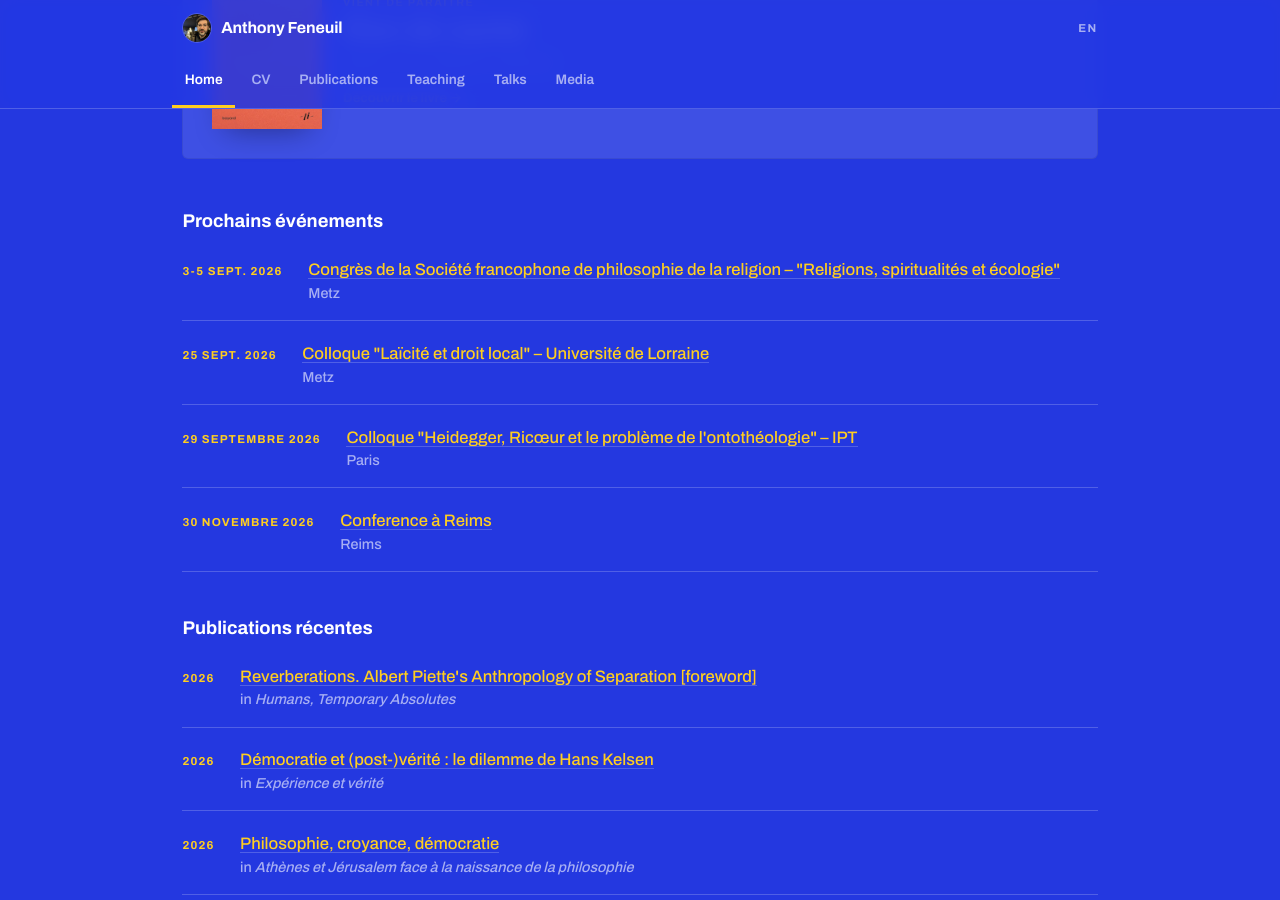
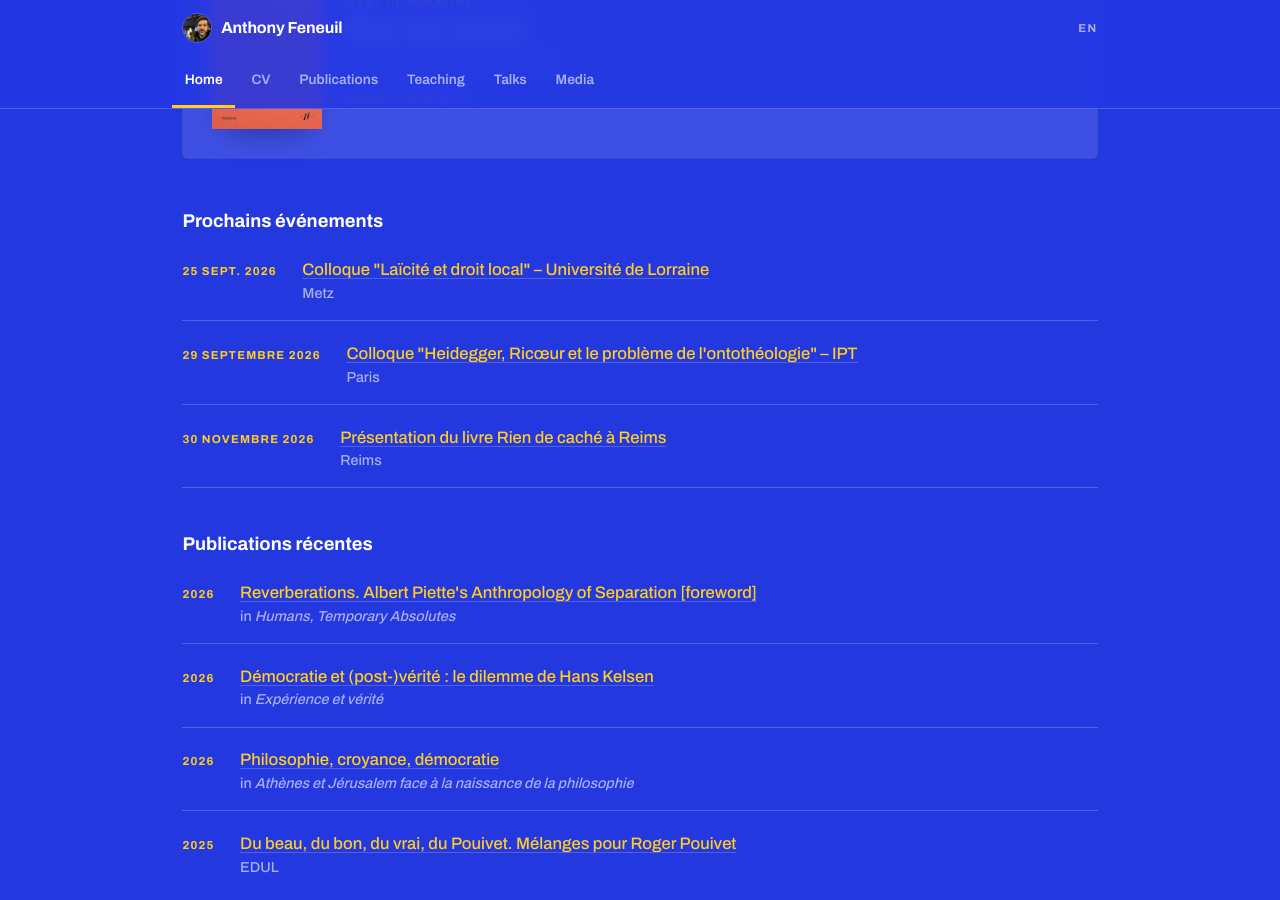
Before and after one commit to anfnl/anfnl.github.io, a Jekyll site: the page built from fr/index.md, in a window 1280 px wide and 900 px high, scrolled down 930 px. Built offline with Jekyll 4.4.1, drawn with Linux system fonts in a browser that asks for light colours; some web fonts are replaced.

Commit message:
Update events.yml

```diff
--- a/_data/events.yml
+++ b/_data/events.yml
@@ -1,10 +1,3 @@
-- date_en: "Sept. 3-5, 2026"
-  date_fr: "3-5 sept. 2026"
-  location: "Metz"
-  url: "https://www.philosophie-religion.org/articles/religion-et-ecologie-congres-2026-de-la-sfpr-a-metz-or-universite-de-lorraine"
-  label_en: 'SFPR Congress – "Religions, spiritualités et écologie"'
-  label_fr: 'Congrès de la Société francophone de philosophie de la religion – "Religions, spiritualités et écologie"'
-
 - date_en: "Sept. 25, 2026"
   date_fr: "25 sept. 2026"
   location: "Metz"
@@ -23,5 +16,5 @@
   date_fr: "30 novembre 2026"
   location: "Reims"
   url: "https://epu-reimsepernay.org/evenements/ecp-conference-ne-ailleurs-itineraire-dune-quete-animee-par-m-anthony-feneuil/"
-  label_fr: 'Conference à Reims'
-  label_en: 'Talk at the protestant Church in Reims'
+  label_fr: 'Présentation du livre Rien de caché à Reims'
+  label_en: 'Book presentation in Reims'
```
